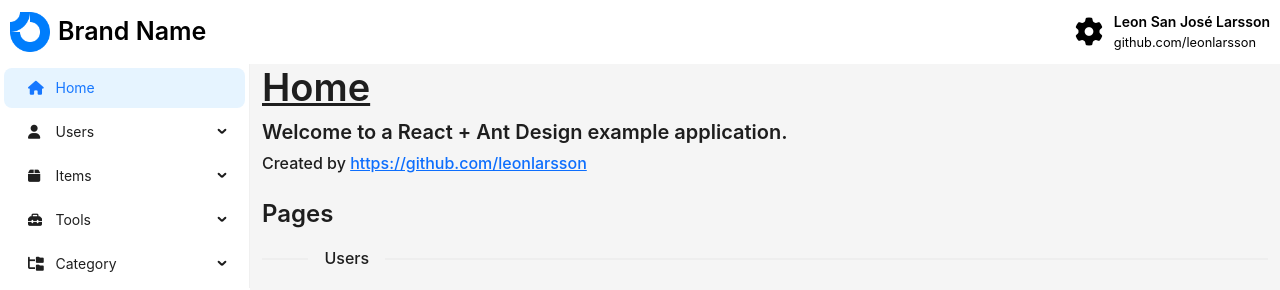
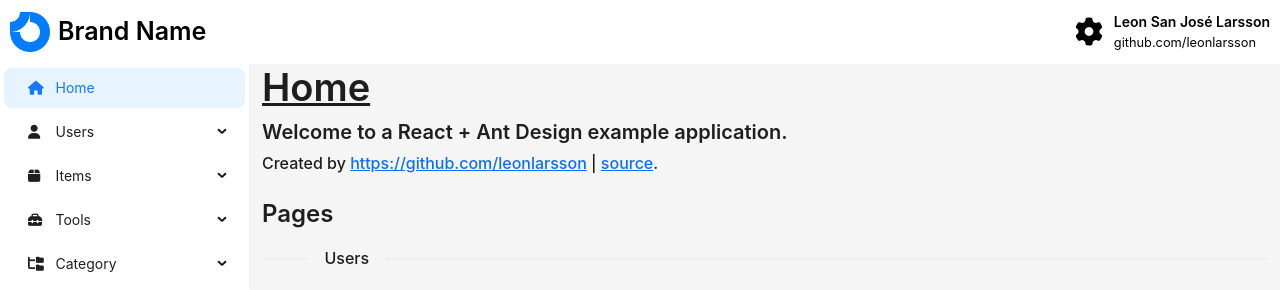
Before and after one commit to leonlarsson/react-ant-design-ui, a React (Vite) app: page / in a window 1280 px wide. Shown: the top 290 px of the page. Built offline with nearby package versions, Linux system fonts and the light colour scheme.

Commit message:
Home: add GH source link

```diff
--- a/src/components/Home.jsx
+++ b/src/components/Home.jsx
@@ -7,7 +7,7 @@ const Home = () => {
 
   return (
     <Page title="Home" description="Welcome to a React + Ant Design example application." divider={false}>
-      <h6>Created by <a href="https://github.com/leonlarsson" target="_blank">https://github.com/leonlarsson</a></h6>
+      <h6>Created by <a href="https://github.com/leonlarsson" target="_blank">https://github.com/leonlarsson</a> | <a href="https://github.com/leonlarsson/react-ant-design-ui" target="_blank">source</a>.</h6>
       <br />
 
       <Typography.Title level={3}>Pages</Typography.Title>
```
